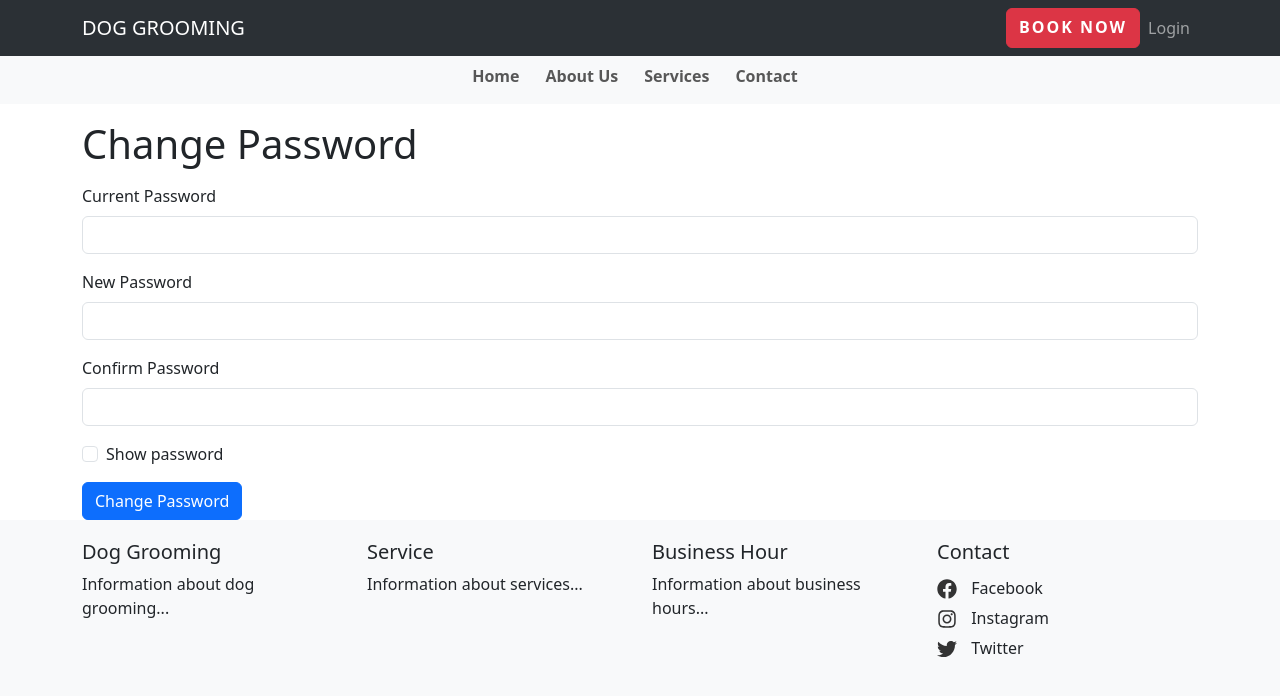
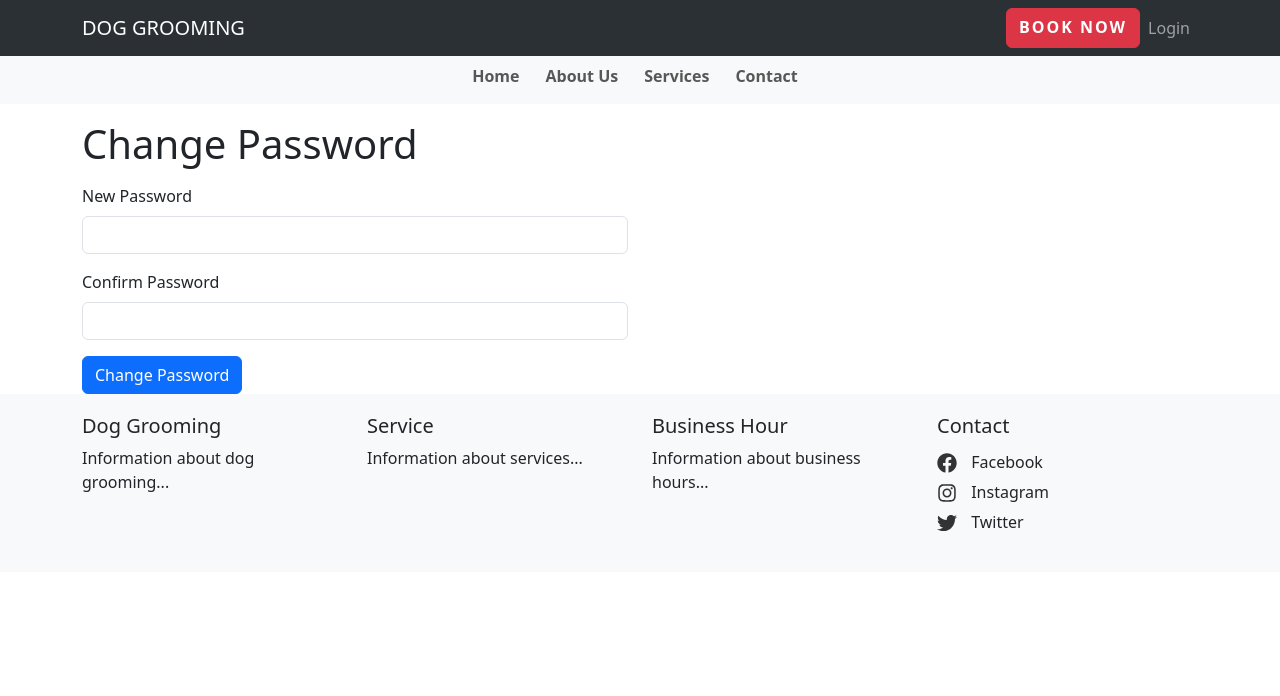
Before and after one commit to kbaitubayev/PRJ666-front, a Next.js app: page /password in a window 1280 px wide. Shown: the top 696 px of the page. Built offline with nearby package versions, Linux system fonts and the light colour scheme.

Commit message:
password.js fixed

```diff
--- a/pages/password.js
+++ b/pages/password.js
@@ -1,13 +1,19 @@
-import React, { useState } from 'react';
+//pages/password.js
+import React, { useState, useEffect } from 'react';
 import { Form, Button } from 'react-bootstrap';
 import { useForm } from 'react-hook-form';
 import api from '../services/api';
 
 const Password = () => {
-  const [showPassword, setShowPassword] = useState(false);
-  const { register, handleSubmit, watch, formState: { errors } } = useForm();
+  const { register, handleSubmit } = useForm();
+  const [user, setUser] = useState(null);
   const [isLoading, setIsLoading] = useState(false);
   const [error, setError] = useState(null);
+
+  useEffect(() => {
+    // Fetch user data from local storage
+    setUser(JSON.parse(localStorage.getItem('userLoggedIn')));
+  }, []);
 
  // Make a request to change the password
 const onSubmit = async (data) => {
@@ -32,55 +38,29 @@ const Password = () => {
   }
 };
 
-  const handleCheckboxChange = () => {
-    setShowPassword(!showPassword);
-  };
-
   return (
     <>
       <h1 className='my-3'>Change Password</h1>
       <Form onSubmit={handleSubmit(onSubmit)}>
-        <Form.Group className="mb-3" controlId="formGridPassword">
-          <Form.Label>Current Password</Form.Label>
-          <Form.Control
-            type={showPassword ? "text" : "password"}
-            {...register('currentPassword', { required: true })}
-            isInvalid={errors.currentPassword}
-          />
-          {errors.currentPassword && <Form.Control.Feedback type="invalid">This field is required.</Form.Control.Feedback>}
-        </Form.Group>
+        <div className="row">
+          <div className="col-md-6">
             <Form.Group className="mb-3" controlId="formGridNewPassword">
               <Form.Label>New Password</Form.Label>
-          <Form.Control
-            type={showPassword ? "text" : "password"}
-            {...register('newPassword', { required: true, minLength: 8 })}
-            isInvalid={errors.newPassword}
-          />
-          {errors.newPassword && <Form.Control.Feedback type="invalid">This field is required and should be at least 8 characters long.</Form.Control.Feedback>}
+              <Form.Control type="password" {...register('newPassword', { required: true, minLength: 8 })} />
             </Form.Group>
             <Form.Group className="mb-3" controlId="formGridConfirmPassword">
               <Form.Label>Confirm Password</Form.Label>
-          <Form.Control
-            type={showPassword ? "text" : "password"}
-            {...register('confirmPassword', {
-              required: true,
-              minLength: 8,
-              validate: value => value === watch('newPassword') || 'The passwords do not match'
-            })}
-            isInvalid={errors.confirmPassword}
-          />
-          {errors.confirmPassword && <Form.Control.Feedback type="invalid">{errors.confirmPassword.message}</Form.Control.Feedback>}
-        </Form.Group>
-        <Form.Group className="mb-3" id="formGridCheckbox">
-          <Form.Check type="checkbox" label="Show password" onChange={handleCheckboxChange} />
+              <Form.Control type="password" {...register('confirmPassword', { required: true, minLength: 8 })} />
             </Form.Group>
             <Button variant="primary" type="submit">
-          Change Password
+              {isLoading ? 'Changing Password...' : 'Change Password'}
             </Button>
+            {error && <p className="error-message">{error}</p>}
+          </div>
+        </div>
       </Form>
-      {error && <p className="error-message">{error}</p>}
     </>
   );
-};
+}
 
 export default Password;
```
Lines whose indentation alone changed are shown as unchanged.
